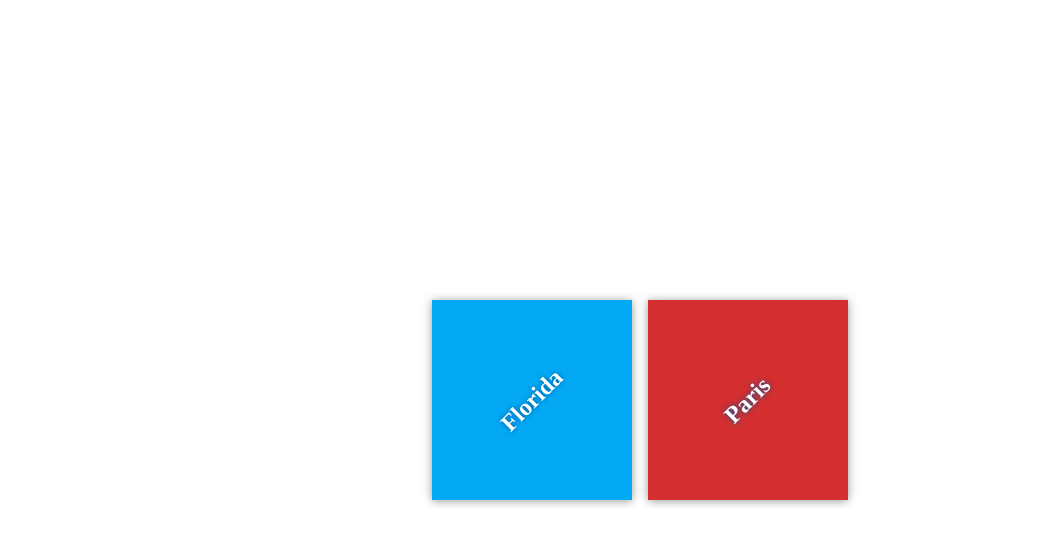
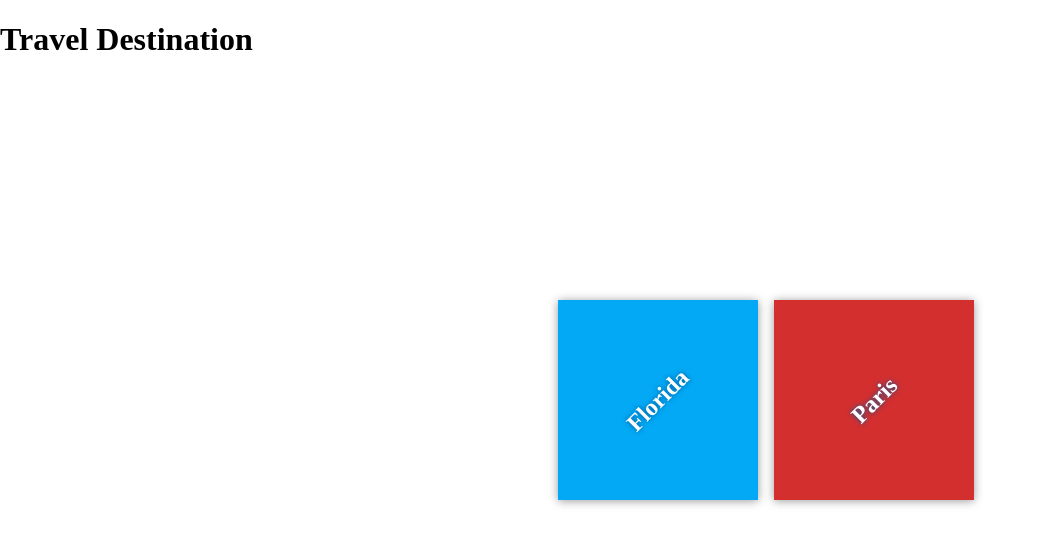
Before and after one commit to simon-josh/my-travel-plan, a plain HTML site: page index.html in a window 1280 px wide. Shown: the whole page, without its empty margins (0-1042 px from the left). Drawn offline with Linux system fonts and the light colour scheme.

Commit message:
Add title for travel

```diff
--- a/index.html
+++ b/index.html
@@ -7,6 +7,9 @@
     <link rel="stylesheet" href="app.css">
 </head>
 <body>
+    <header>
+        <h1>Travel Destination</h1>
+    </header>
 
     <div class="container">
         <div class="destination-container">
```
